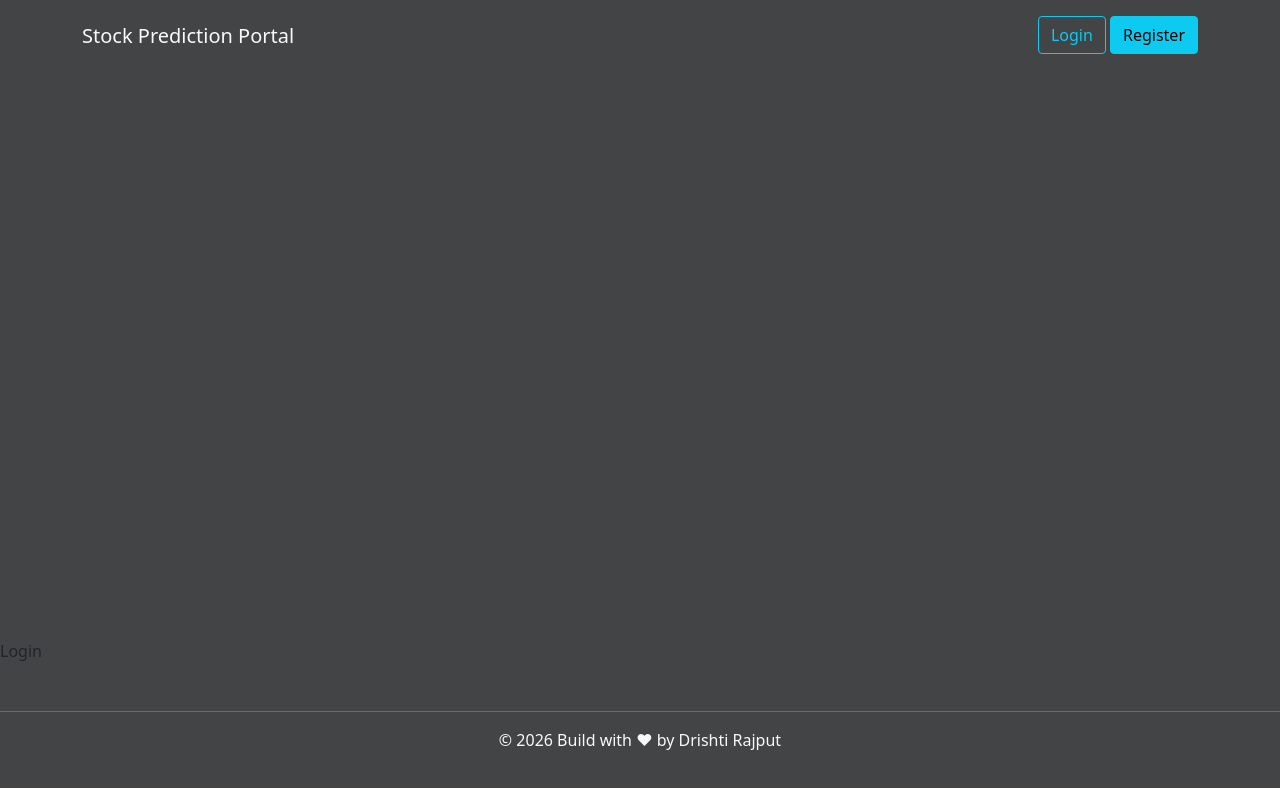
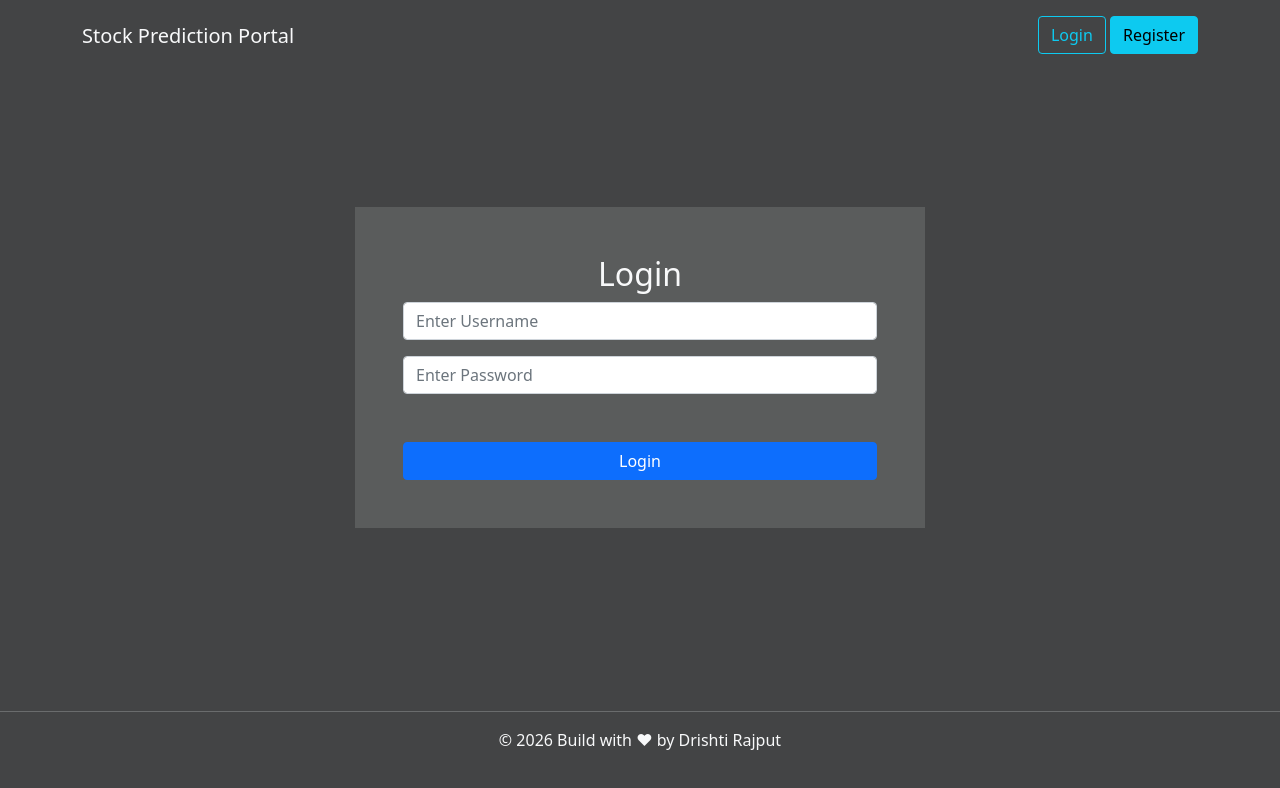
Before and after one commit to drishtirajput121-a11y/stock-prediction-portal, a React (Vite) app in the folder frontend-react/: page /login in a window 1280 px wide. Shown: the top 788 px of the page. Built offline with nearby package versions, Linux system fonts and the light colour scheme.

Commit message:
login functionality

```diff
--- a/frontend-react/src/App.jsx
+++ b/frontend-react/src/App.jsx
@@ -6,11 +6,13 @@ import Main from './components/Main'
 import Register from './components/Register'
 import { BrowserRouter as Router, Routes, Route, BrowserRouter } from 'react-router-dom'
 import Login from './components/Login'
+import AuthProvider from './AuthProvider'
 
 function App() {
 
   return (
     <>
+    <AuthProvider>
     <BrowserRouter>
     <Header />
     <Routes>
@@ -20,6 +22,7 @@ function App() {
     </Routes>
     <Footer />
     </BrowserRouter>
+    </AuthProvider>
 
     </>
   )
--- /dev/null
+++ b/frontend-react/src/AuthProvider.jsx
@@ -0,0 +1,18 @@
+import {useState, useContext, createContext} from 'react'
+
+const AuthContext = createContext();
+const AuthProvider = ({children}) => {
+    const [isLoggedIn, setIsLoggedIn] = useState(
+        !!localStorage.getItem('access_token')
+    );
+  return (
+    <>
+    <AuthContext.Provider value={{isLoggedIn, setIsLoggedIn}}>
+        {children}
+    </AuthContext.Provider>
+    </>
+  )
+}
+
+export {AuthContext};
+export default AuthProvider
--- a/frontend-react/src/components/Header.jsx
+++ b/frontend-react/src/components/Header.jsx
@@ -1,17 +1,33 @@
-import React from 'react'
+import {useContext} from 'react'
 import Button from './Button'
-import { Link } from 'react-router-dom'
+import { Link, useNavigate } from 'react-router-dom'
+import { AuthContext } from "../AuthProvider"
 
 const Header = () => {
-  return (
+    const {isLoggedIn, setIsLoggedIn} = useContext(AuthContext);
+    const navigate = useNavigate();
+    const handleLogout = () => {
+        localStorage.removeItem('access_token');
+        localStorage.removeItem('refresh_token');
+        setIsLoggedIn(false);
+        console.log('User logged out successfully');
+        navigate('/login');
+    }
+    return (
     <>
     <nav className='navbar container pt-3 pb-3 align-items-start'>
         <Link className='navbar-brand text-light' to='/'>Stock Prediction Portal</Link>
 
         <div>
-            <Button text="Login" class = "btn btn-outline-info" to="/login" />
-            &nbsp;
-            <Button text="Register" class = "btn btn-info" to="/register" />
+          {isLoggedIn ? (
+            <button className='btn btn-danger' onClick={handleLogout}>Logout</button>
+              ) : (
+                <>
+                <Button text='Login' class="btn-outline-info" url="/login" />
+                &nbsp;
+                <Button text='Register' class="btn-info" url="/register" />
+                </>
+              )}
         </div>
     </nav>
     </>
--- a/frontend-react/src/components/Login.jsx
+++ b/frontend-react/src/components/Login.jsx
@@ -1,8 +1,63 @@
-import React from 'react'
+import { useState, useContext } from "react"
+import { FontAwesomeIcon } from '@fortawesome/react-fontawesome'
+import { faSpinner } from '@fortawesome/free-solid-svg-icons'
+import axios from 'axios'
+import {useNavigate} from 'react-router-dom'
+import { AuthContext } from "../AuthProvider"
+const Login = () => {
+  const [username, setUsername] = useState("")
+  const [password, setPassword] = useState("")
+  const [loading, setLoading] = useState(false)
+  const navigate = useNavigate();
+  const [error, setError] = useState('');
+  const {isLoggedIn, setIsLoggedIn} = useContext(AuthContext);
+  const handleLogin = async (e) => {
+    setLoading(true);
+    e.preventDefault();
 
-const Login = () => {
+    const userData = {
+      username,
+      password
+    }
+    console.log(userData);
+    try{
+      const response = await axios.post('http://127.0.0.1:8000/api/v1/token/', userData)
+      localStorage.setItem('access_token', response.data.access);
+      localStorage.setItem('refresh_token', response.data.refresh);
+      console.log('User logged in successfully');
+      setIsLoggedIn(true);
+      navigate('/');
+    }catch(error){
+      setError("Invalid credentials. Please try again.");
+      console.log(error.response.data);
+    }finally{
+      setLoading(false);
+  }
+}
   return (
-    <div>Login</div>
+        <>
+    <div className='container'>
+      <div className='row justify-content-center align-items-center'>
+        <div className='col-md-6 bg-light-dark p-5' >
+          <h2 className='text-light text-center'>Login</h2>
+          <form onSubmit={handleLogin}>
+            <div className='mb-3'>
+              <input type="text" className='form-control mb-3' placeholder='Enter Username' value={username} onChange={(e) => setUsername(e.target.value)} />
+              </div>
+            <div className='3'>
+            <input type="password" className='form-control mb-5' placeholder='Enter Password' value={password} onChange={(e)=> setPassword(e.target.value)} />
+            </div>
+            {error && <div className='text-danger'>{error}</div>}
+            {loading ?(
+              <button className='btn btn-primary w-100' disabled> <FontAwesomeIcon icon={faSpinner} spin />logging in...</button>) :(
+              <button type='submit' className='btn btn-primary w-100'>Login</button>
+              )
+            }
+          </form>
+        </div>
+      </div>
+    </div>
+    </>
   )
 }
 
```
Also changed, not shown: 2 other files (tests, documents, lock files or other folders).
